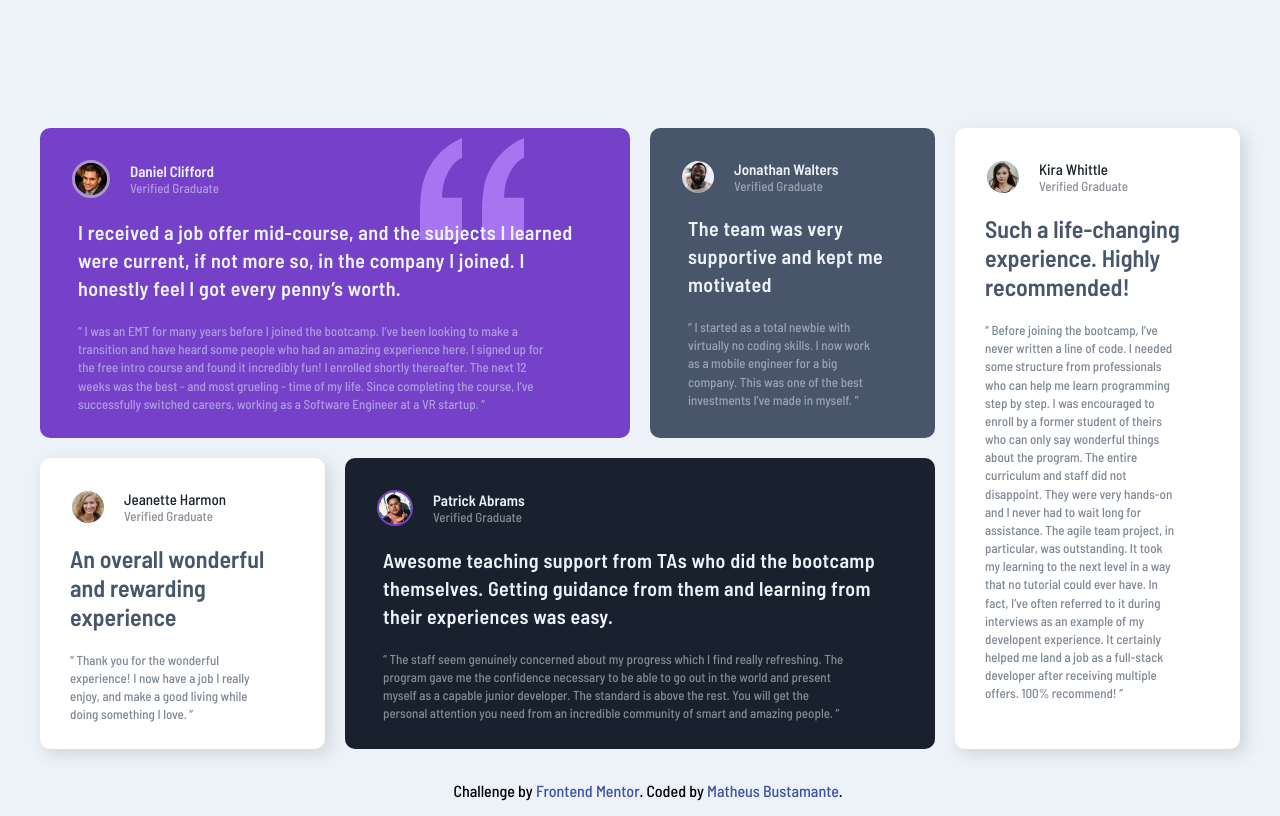
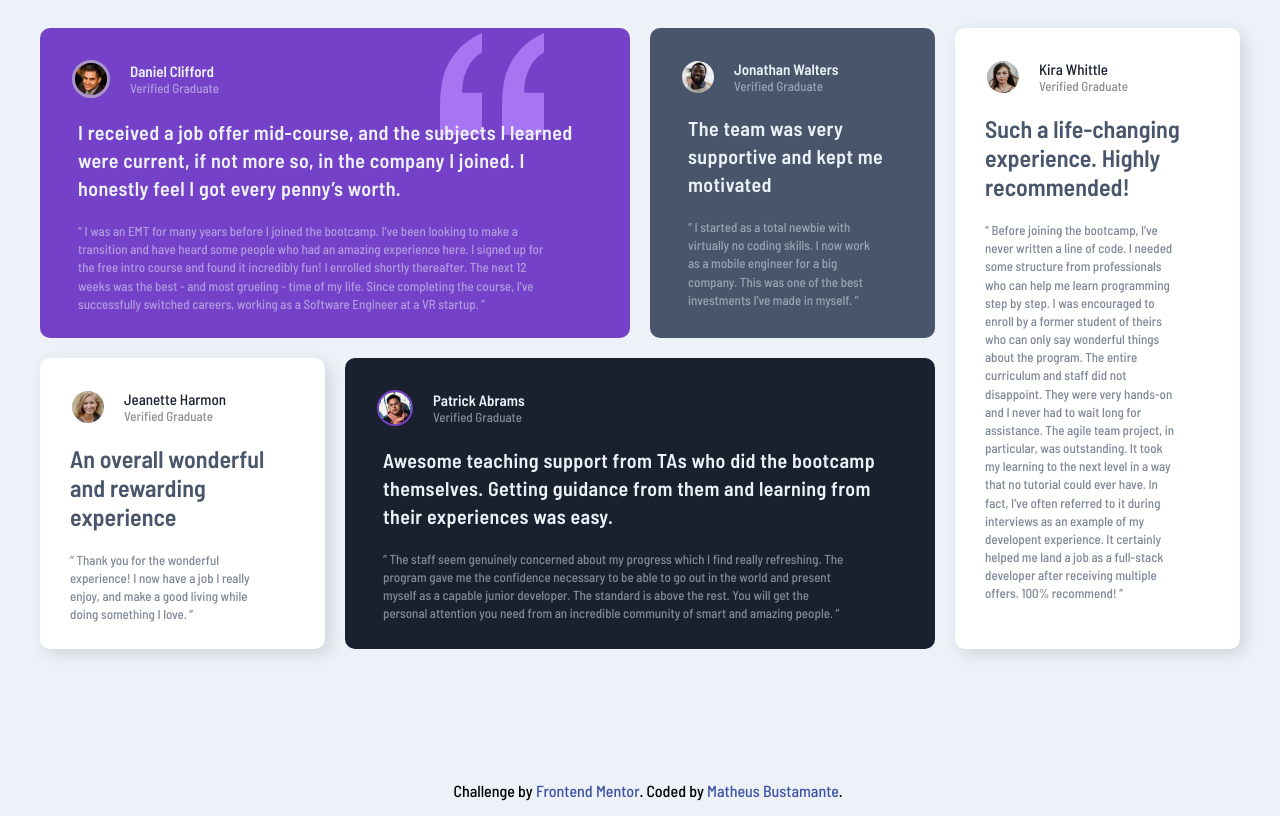
Before and after one commit to MTbustamante98/GRID-layout-depoimentos, a plain HTML site: page index.html in a window 1280 px wide. Drawn offline with Linux system fonts and the light colour scheme.

Commit message:
update css

```diff
--- a/css/media-query.css
+++ b/css/media-query.css
@@ -1,3 +1,14 @@
+@media(max-width: 1366px) {
+  main {
+   padding-top: 20px;
+  }
+
+  .first-container-top::before {
+    left: 400px;
+    top: 25px;
+  }
+}
+
 /* MEDIA 1060px */
 @media (max-width: 1060px) {
 .box:nth-of-type(1) h1,
```
